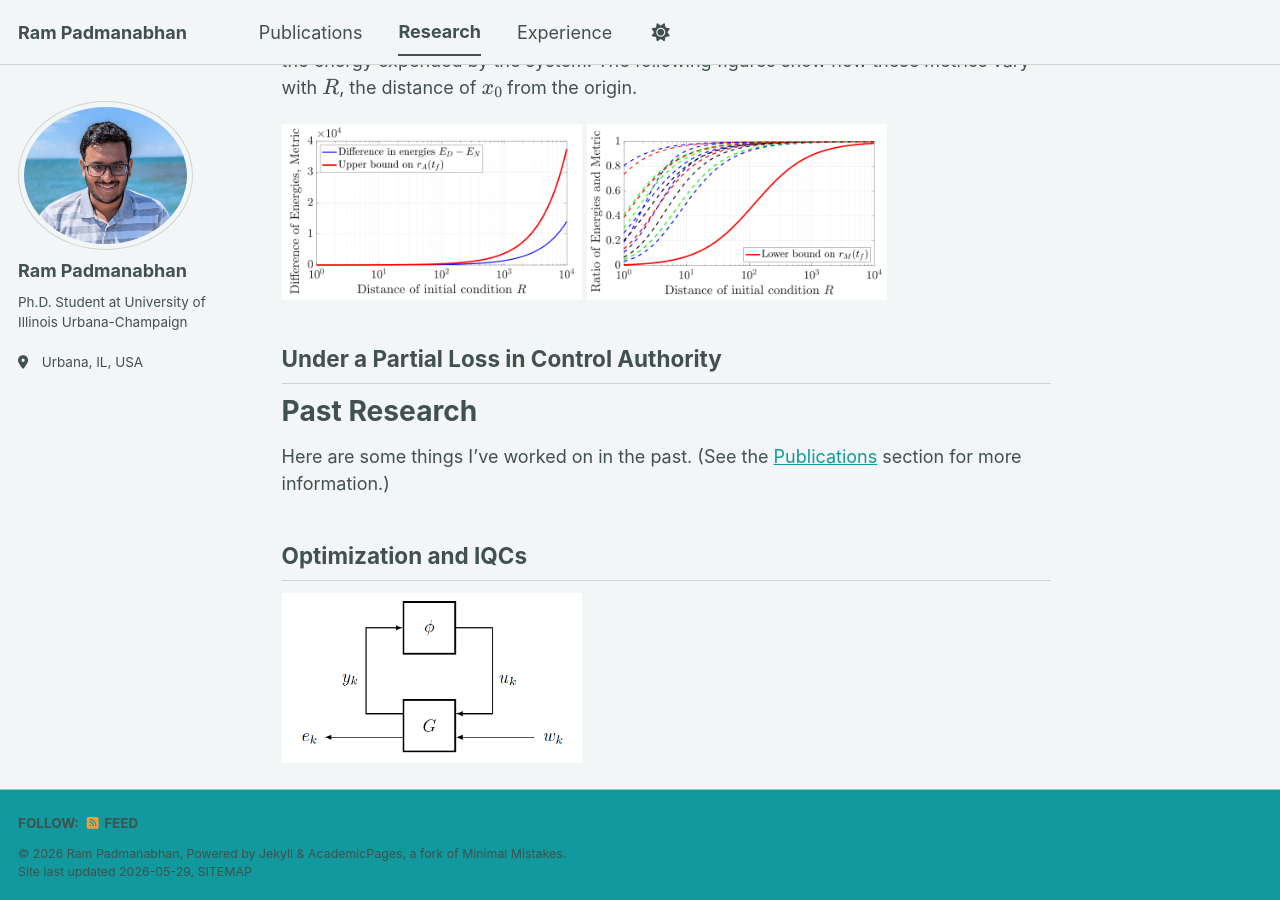
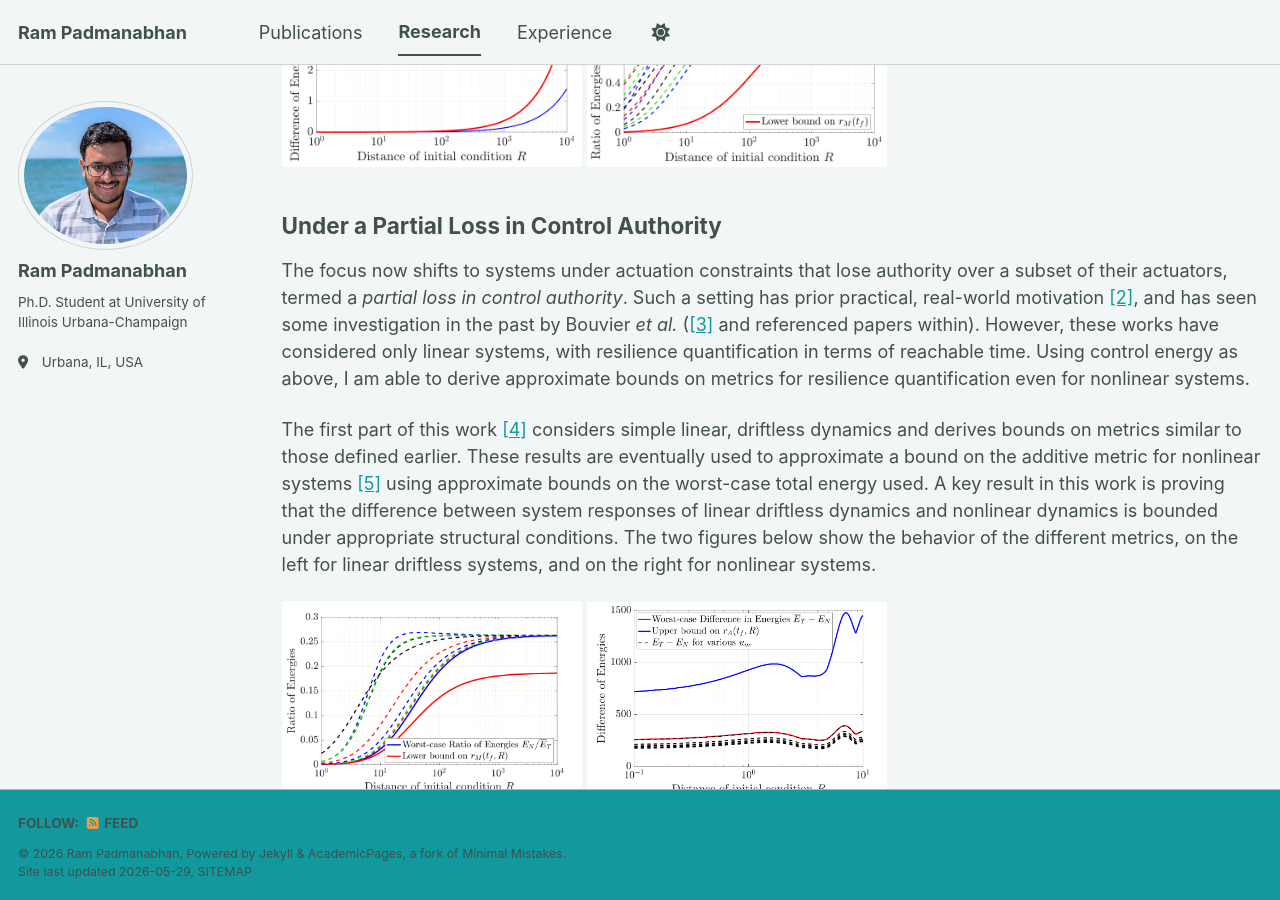
Before and after one commit to ram-p/ram-p.github.io, a Jekyll site: the page built from _pages/research.md, in a window 1280 px wide and 900 px high, scrolled down 912 px. Built offline with Jekyll 4.4.1, drawn with Linux system fonts in a browser that asks for light colours; a script bundle is joined from its source files by our own code; library files that are not in the unit come from our copies; some of the changed text lies outside the part shown.

Commit message:
Update Research-3

```diff
--- a/_pages/research.md
+++ b/_pages/research.md
@@ -27,7 +28,11 @@ where \\(E_N\\) and \\(E_D\\) are the energies used in the *nominal* and *distur
 
 ## Under a Partial Loss in Control Authority
 
+The focus now shifts to systems under actuation constraints that lose authority over a subset of their actuators, termed a *partial loss in control authority*. Such a setting has prior practical, real-world motivation [[2]](#2), and has seen some investigation in the past by Bouvier *et al.* ([[3]](#3) and referenced papers within). However, these works have considered only linear systems, with resilience quantification in terms of reachable time. Using control energy as above, I am able to derive approximate bounds on metrics for resilience quantification even for nonlinear systems.
 
+The first part of this work [[4]](#4) considers simple linear, driftless dynamics and derives bounds on metrics similar to those defined earlier. These results are eventually used to approximate a bound on the additive metric for nonlinear systems [[5]](#5) using approximate bounds on the worst-case total energy used. A key result in this work is proving that the difference between system responses of linear driftless dynamics and nonlinear dynamics is bounded under appropriate structural conditions. The two figures below show the behavior of the different metrics, on the left for linear driftless systems, and on the right for nonlinear systems.
+
+<img src="https://ram-p.github.io/images/DftRes.png" alt = "Driftless Systems" width="300"/> <img src="https://ram-p.github.io/images/NLRes.png" alt = "Nonlinear Systems" width="300"/>
 
 # Past Research
 
@@ -55,3 +60,15 @@ A discrete-time version of the Uncertainty and Disturbance Estimator (UDE), a ro
 
 <a id="1">[1]</a>
 R. Padmanabhan, C. Bakker, S. A. Dinkar, and M. Ornik, ["How Much Reserve Fuel: Quantifying the Maximal Energy Cost of System Disturbances,"](https://ieeexplore.ieee.org/document/10886030) in _63rd IEEE Conference on Decision and Control (CDC)_, Milan, Italy, Dec. 2024. \[Available at [arXiv:2408.10913](https://arxiv.org/abs/2408.10913)\]
+
+<a id="2">[2]</a>
+M. Bartels, "Russia’s Nauka module briefly tilts space station with unplanned thruster fire," Aug. 2021. [Online]. Available: https://www.space.com/nauka-module-thruster-fire-tilts-space-station
+
+<a id="3">[3]</a>
+J.-B. Bouvier and M. Ornik, ["Resilience of linear systems to partial loss of control authority,"](https://www.sciencedirect.com/science/article/pii/S0005109823001383) _Automatica_, vol. 152, June 2023.
+
+<a id="4">[4]</a>
+**R. Padmanabhan** and M. Ornik, ["Energetic Resilience of Linear Driftless Systems,"](https://www.sciencedirect.com/science/article/pii/S2405896325014922) in _11th IFAC Symposium on Robust Control Design (ROCOND)_, Porto, Portugal, Jul. 2025. \[Available at [arXiv:2410.00323](https://arxiv.org/abs/2410.00323)\]
+
+<a id="5">[5]</a>
+**R. Padmanabhan** and M. Ornik, ["Approximate Energetic Resilience of Nonlinear Systems under Partial Loss of Control Authority,"](https://www.sciencedirect.com/science/article/pii/S0005109826000828) _Automatica_, 187, May 2026. \[Extended version available at [arXiv:2502.07603](https://arxiv.org/abs/2502.07603)\]
```
Also changed, not shown: other parts of _pages/research.md (+1 -0 lines), _pages/experience.md (+2 -1 lines), images/DftRes.png (added), images/NLRes.png (added), 1 other file.
